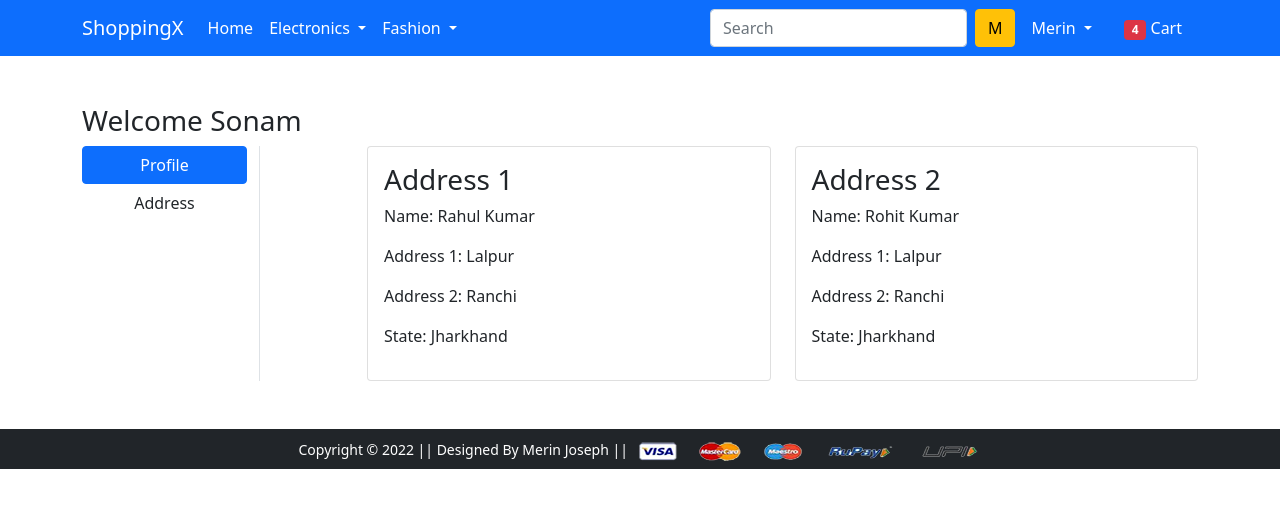
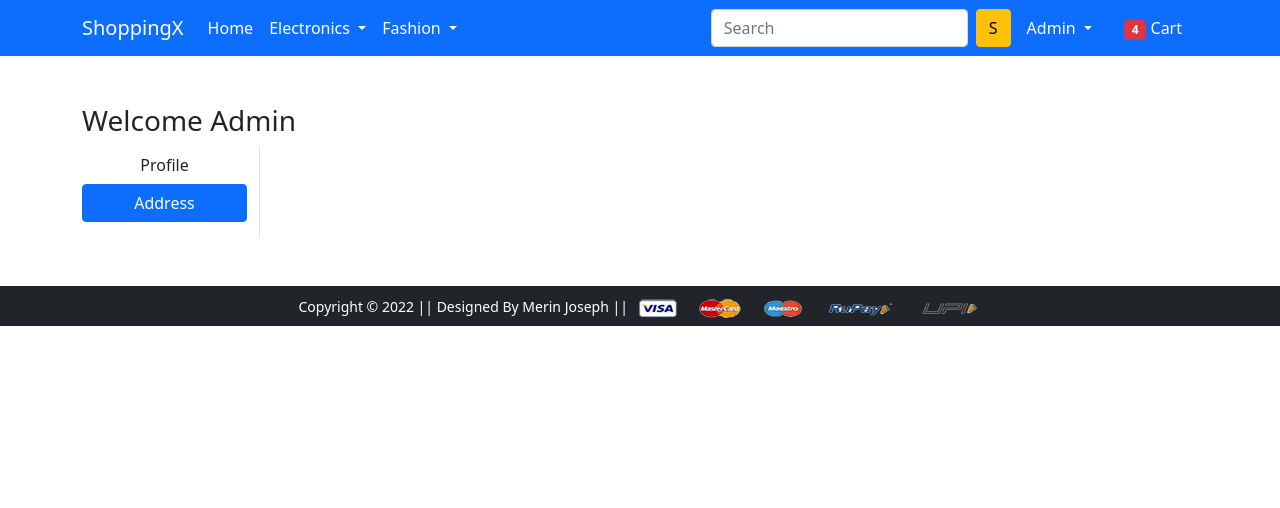
Before and after one commit to merinjo90/Ecommerce-Shopping-Website, a Django app: page /address/ in a window 1280 px wide. Shown: the top 508 px of the page. Run offline with Django 3.2, Linux system fonts and the light colour scheme; a user stored in the database is signed in; data comes from the database, SQL or seed files in the repository; both versions use the stored data as it was after the commit; some libraries are stand-ins or nearby versions.

Commit message:
add Profile details and address

```diff
--- a/ShoppingCart/shoppinglyx/app/templates/app/address.html
+++ b/ShoppingCart/shoppinglyx/app/templates/app/address.html
@@ -4,37 +4,30 @@
 {% block main-content %}
 <div class="container my-5">
     <div class="row">
- <h3>Welcome Sonam</h3>
+        <h3>Welcome <span class="text-capitalize">{{request.user}}</span></h3>
         <div class="col-sm-2 border-end">
             <ul class="list-unstyled">
-    <li class="d-grid"><a href="{% url 'profile' %}" class="btn btn-primary">Profile</a></li>
-    <li class="d-grid"><a href="{% url 'address' %}" class="btn">Address</a></li>
+                <li class="d-grid"><a href="{% url 'profile' %}" class="btn">Profile</a></li>
+                <li class="d-grid"><a href="{% url 'address' %}" class="btn {{active}} ">Address</a></li>
             </ul>
         </div>
         <div class="col-sm-9 offset-sm-1">
             <div class="row">
+              {% for ad in add %}
                 <div class="col-sm-6">
                     <div class="card">
                         <div class="card-body">
-       <h3>Address 1</h3>
-       <p>Name: Rahul Kumar</p>
-       <p>Address 1: Lalpur</p>
-       <p>Address 2: Ranchi</p>
-       <p>State: Jharkhand</p>
+                            <h3>Address {{forloop.counter}} </h3>
+                            <p>Name:  {{ad.name}} </p>
+                            <p>Locality: {{ad.locality}}</p>
+                            <p>City : {{ad.city}}</p>
+                            <p>Zipcode: {{ad.zipcode}}</p>
+                            <p>State: {{ad.state}}</p>
+
                         </div>
                     </div>
                 </div>
-    <div class="col-sm-6">
-     <div class="card">
-      <div class="card-body">
-       <h3>Address 2</h3>
-       <p>Name: Rohit Kumar</p>
-       <p>Address 1: Lalpur</p>
-       <p>Address 2: Ranchi</p>
-       <p>State: Jharkhand</p>
-      </div>
-     </div>
-    </div>
+              {% endfor %}
             </div>
         </div>
     </div>
--- a/ShoppingCart/shoppinglyx/app/templates/app/base.html
+++ b/ShoppingCart/shoppinglyx/app/templates/app/base.html
@@ -58,7 +58,7 @@
             </ul>
             <form class="d-flex">
                 <input class="form-control me-2" type="search" placeholder="Search" aria-label="Search">
-                <button class="btn btn-warning" type="submit">M</button>
+                <button class="btn btn-warning" type="submit">S</button>
             </form>
             <div>
                 <ul class="navbar-nav me-auto mb-2 mb-lg-0">
@@ -67,7 +67,7 @@
                     <li class="nav-item dropdown mx-2">
                         <a class="nav-link dropdown-toggle text-white" href="#" id="profileDropdown" role="button"
                            data-bs-toggle="dropdown" aria-expanded="false">
-                            Merin
+                            {{request.user.username|capfirst}}
                         </a>
                         <ul class="dropdown-menu" aria-labelledby="profileDropdown">
                             <li><a class="dropdown-item" href="{% url 'profile' %}">Profile</a></li>
--- a/ShoppingCart/shoppinglyx/app/urls.py
+++ b/ShoppingCart/shoppinglyx/app/urls.py
@@ -11,7 +11,7 @@ urlpatterns = [
     path('product-detail/<int:pk>', ProductDetailView.as_view(), name='product-detail'),
     path('cart/', add_to_cart, name='add-to-cart'),
     path('buy/', buy_now, name='buy-now'),
-    path('profile/', profile, name='profile'),
+    path('profile/', ProfileView.as_view(), name='profile'),
     path('address/', address, name='address'),
     path('orders/', orders, name='orders'),
     path('mobile/', mobile, name='mobile'),
--- a/ShoppingCart/shoppinglyx/app/views.py
+++ b/ShoppingCart/shoppinglyx/app/views.py
@@ -43,9 +43,11 @@ def buy_now(request):
 def profile(request):
     return render(request, 'app/profile.html')
 
+#-------------- Address details -----------------
 
 def address(request):
-    return render(request, 'app/address.html')
+    add=Customer.objects.filter(user=request.user)
+    return render(request, 'app/address.html',{'add':add,'active':'btn-primary'})
 
 
 def orders(request):
@@ -89,3 +91,24 @@ class CustomerRegistrationView(View):
 
 def checkout(request):
     return render(request, 'app/checkout.html')
+
+#-------------- Profile  Details -----------------------
+
+class ProfileView(View):
+    def get(self,request):
+        form =CustomerProfileForm()
+        return render(request,'app/profile.html',{'form':form, 'active':'btn-primary'})
+
+    def post(self,request):
+        form=CustomerProfileForm(request.POST)
+        if form.is_valid():
+            usr=request.user
+            name = form.cleaned_data['name']
+            locality = form.cleaned_data['locality']
+            city = form.cleaned_data['city']
+            zipcode = form.cleaned_data['zipcode']
+            state = form.cleaned_data['state']
+            reg=Customer(user=usr,name=name,locality=locality,city=city,zipcode=zipcode,state=state)
+            reg.save()
+            messages.success(request,'Congratulations!! Profile Updated succesfully')
+        return render(request, 'app/profile.html', {'form': form,'active':'btn-primary'})
```
Also changed, not shown: ShoppingCart/shoppinglyx/app/forms.py (+16 -0 lines), ShoppingCart/shoppinglyx/app/templates/app/profile.html (+15 -29 lines), ShoppingCart/shoppinglyx/db.sqlite3. Lines whose indentation alone changed are shown as unchanged.
